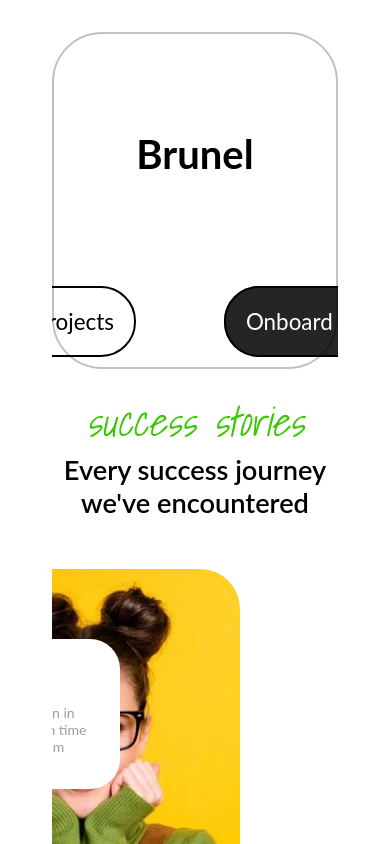
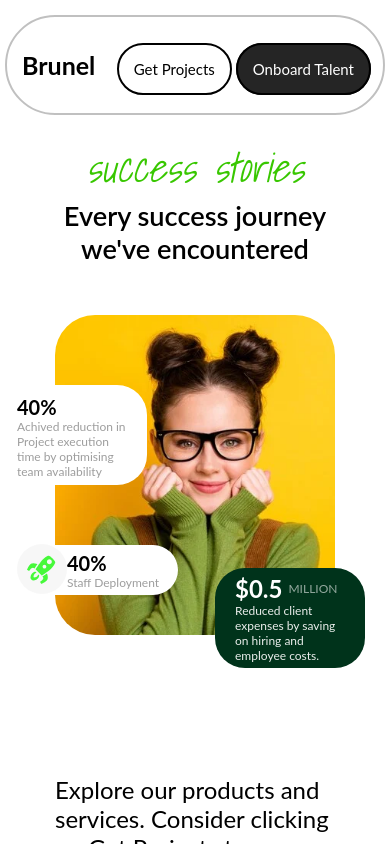
Before and after one commit to dev-shreyash/assessment-thence, a React (Vite) app: page / in a window 390 px wide. Shown: the top 844 px of the page. Built offline with nearby package versions, Linux system fonts and the light colour scheme; a web font is replaced by a local one.

Commit message:
added responsiveness for small devices

```diff
--- a/src/App.jsx
+++ b/src/App.jsx
@@ -3,7 +3,7 @@ import { createBrowserRouter, RouterProvider } from "react-router-dom";
 import { Layout } from './routes/Layout/layout.jsx';
 import FormPage from './routes/formPage/formPage.jsx';
 import SuccessMessagePage from './routes/successMessagePage/successMessagePage';
-import Homepage from './routes/homePage/homePage';
+import Homepage from './routes/homePage/homePage.jsx';
 
 
 function App() {
--- a/src/component/navBar/navBar.scss
+++ b/src/component/navBar/navBar.scss
@@ -13,10 +13,11 @@ nav {
 
 
     @include sm{
-      flex-direction: column;
+     // flex-direction: column;
        justify-content: center;
       align-items: center;
-        height: 100%;
+        height: 100px;
+
 
     }
 
@@ -40,6 +41,10 @@ nav {
         display: flex;
         align-items: center;
         gap: 50px;
+        @include sm{
+          flex: 1;
+          gap: 10px;
+        }
 
         .logo {
           font-weight: bold;
@@ -47,6 +52,11 @@ nav {
           display: flex;
           align-items: center;
           gap: 10px;
+          @include sm{
+            gap: 0;
+            padding: 15px;
+            font-size: 25px;
+          }
 
 
         }
@@ -67,7 +77,12 @@ nav {
         padding: 12px 24px;
         margin: 20px;
 
-        transition: transform 1s ease-out, opacity 1s ease-out, color 1s ease-out;
+
+        @include sm{
+          padding: 2px 2px;
+          margin: 0;
+        }
+
 
 
 
@@ -78,6 +93,9 @@ nav {
             background-color: #000000b0;
             border: none;
           }
+          @include sm{
+           margin-right: 10px;
+          }
         }
         span{
           border-radius: 35px;
@@ -86,10 +104,17 @@ nav {
           border: 2px solid black;
           font-size: 1.4rem;
           color: #000000;
+          transition: transform 1s ease-out, opacity 1s ease-out, color 1s ease-out;
+
 
           &:hover{
             background-color: #3b36362f;
             //border: none;
+          }
+          @include sm{
+            font-size: 15px;
+            padding: 15px;
+
           }
 
         }
--- a/src/index.scss
+++ b/src/index.scss
@@ -28,10 +28,13 @@ html, body {
 
 body {
     position: relative; /* Ensure relative positioning */
-    min-height: 100vh; /* Ensure body covers the entire viewport height */
+    min-height: 100vh;
+    width: 100%;
 }
 
 #root {
+    padding:15px 0 15px 0;
     overflow-x: hidden; /* Hide any overflow from the root element */
-    min-height: 100vh; /* Ensure root element covers the entire viewport height */
+    min-height: 100vh;
+    width: 100% ;
 }
--- a/src/routes/Layout/layout.scss
+++ b/src/routes/Layout/layout.scss
@@ -29,7 +29,8 @@
   }
 
   @include sm {
-    max-width: 640px;
+    padding: 0;
+    width: 100%;
   }
 
   .content {
--- a/src/routes/formPage/formPage.scss
+++ b/src/routes/formPage/formPage.scss
@@ -1,3 +1,4 @@
+@import '../../responsive.scss';
 
 .formPage{
     display: flex;
@@ -5,6 +6,10 @@
   //  flex: 1;
     height: 100%;
     width: 100%;
+
+    @include sm{
+    padding: 0 10px;
+    }
 
 
     .wrapper{
--- a/src/routes/homePage/homePage.scss
+++ b/src/routes/homePage/homePage.scss
@@ -1,3 +1,4 @@
+@import '../../responsive.scss';
 
 .homepage{
     display: flex;
@@ -5,6 +6,12 @@
     overflow-y: scroll;
     justify-content: center;
     flex-direction: column;
+
+    @include sm{
+        padding: 0 5px;
+    }
+
+
 
     .wrapper {
         margin-top:0;
@@ -16,6 +23,9 @@
         height: 100%;
         overflow-y: scroll;
         padding-top: 20px;
+
+
+
 
 
         .heading{
@@ -38,6 +48,11 @@
             flex-direction: row;
             width: 100%;
             gap: 60px;
+
+            @include sm{
+                flex-direction: column;
+                gap: 20px;
+            }
 
             .textCaraousel{
                 display: flex;
@@ -81,6 +96,10 @@
                 width: 650px;
                 position: relative;
 
+                @include sm{
+                    height: 400px;
+                    width: 400px;
+                }
 
                 .card {
                     display: flex;
@@ -121,6 +140,25 @@
                         top: 70px;
                         left: 30px;
                         height: 150px;
+
+                        @include sm{
+                            height: 100px;
+                            width: 150px;
+                            font-size: 12px;
+                            top: 70px;
+                            left: 2px;
+                            padding: 10px;
+
+                            span{
+                                font-size: 20px;
+                                padding: 4px 0 0 10px;                            }
+                        }
+
+                        p{
+                            @include sm{
+                                padding: 0 10px;
+                            }
+                        }
                     }
 
                     &:nth-child(3) {
@@ -131,6 +169,21 @@
                         width: 230px;
                         flex-direction: row;
                         gap: 10px;
+
+                        @include sm{
+                            height: 50px;
+                            font-size: 12px;
+                            top: 230px;
+                            left: 3px;
+                            width: 180px;
+                            gap: 0;
+                            padding: 10px;
+
+
+                            span{
+                                font-size: 20px;
+                            }
+                        }
 
 
 
@@ -169,6 +222,19 @@
                         right: 30px;
                         background: rgb(0, 51, 27);
                         color: rgba(255, 255, 255, 0.918);
+
+                        @include sm{
+                            height: 100px;
+                            width: 150px;
+                            font-size: 12px;
+                            bottom: 47px;
+                            right: 30px;
+                            padding: 20px;
+
+                            span{
+                                font-size: 20px;
+                            }
+                        }
                         .text{
                             padding: 0;
                             display: flex;
@@ -182,9 +248,13 @@
 
 
 
+
                             p{
                                 padding-bottom: 7px;
                                 color: rgba(255, 255, 255, 0.575);
+                                @include sm{
+                                    font-size: 12px;
+                                }
                             }
 
                             span{
@@ -194,6 +264,9 @@
                              margin-left: 0;
                                 font-size: 39px;
                                 color: #ffffff;
+                                @include sm{
+                                    font-size: 24px;
+                                }
                             }
                         }
                     }
@@ -207,7 +280,10 @@
                     margin: auto;
                     position: relative;
 
-
+                    @include sm{
+                        width: 280px;
+                        height: 320px;
+                    }
 
 
 
@@ -231,6 +307,12 @@
             gap: 90px;
             border-radius: 40px;
 
+            @include sm{
+                flex-direction: column;
+                padding: 20px;
+                gap: 20px;
+            }
+
 
             .rightSide{
                 flex: 1;
--- a/src/routes/successMessagePage/successMessagePage.scss
+++ b/src/routes/successMessagePage/successMessagePage.scss
@@ -1,3 +1,4 @@
+@import '../../responsive.scss';
 
 .wrapper {
     display: flex;
@@ -9,6 +10,11 @@
 
      .top {
         display: flex;
+        @include sm{
+            height: 100px;
+            padding: 0;
+            gap: 0;
+        }
 
         .logo {
             font-weight: bold;
@@ -16,6 +22,11 @@
             display: flex;
             align-items: center;
             gap: 10px;
+            @include sm{
+                height: 100px;
+                padding: 0 0 0 30px;
+                gap: 0;
+            }
 
 
         }
@@ -41,6 +52,10 @@
             justify-content: center;
             align-items: center;
             gap: 30px;
+
+            @include sm{
+                gap: 20px;
+            }
             img{
                 height: 60px;
                 width: 60px;
@@ -48,11 +63,18 @@
             h2{
                 font-size: 55px;
                 font-weight: bold;
+
+                @include sm{
+                    font-size: 40px;
+                }
             }
 
             }
             .message-bottom{
                 color: rgb(139, 139, 139);
+                @include sm{
+                    font-size: 20px;
+                }
             }
 
             font-size: 25px;
```
